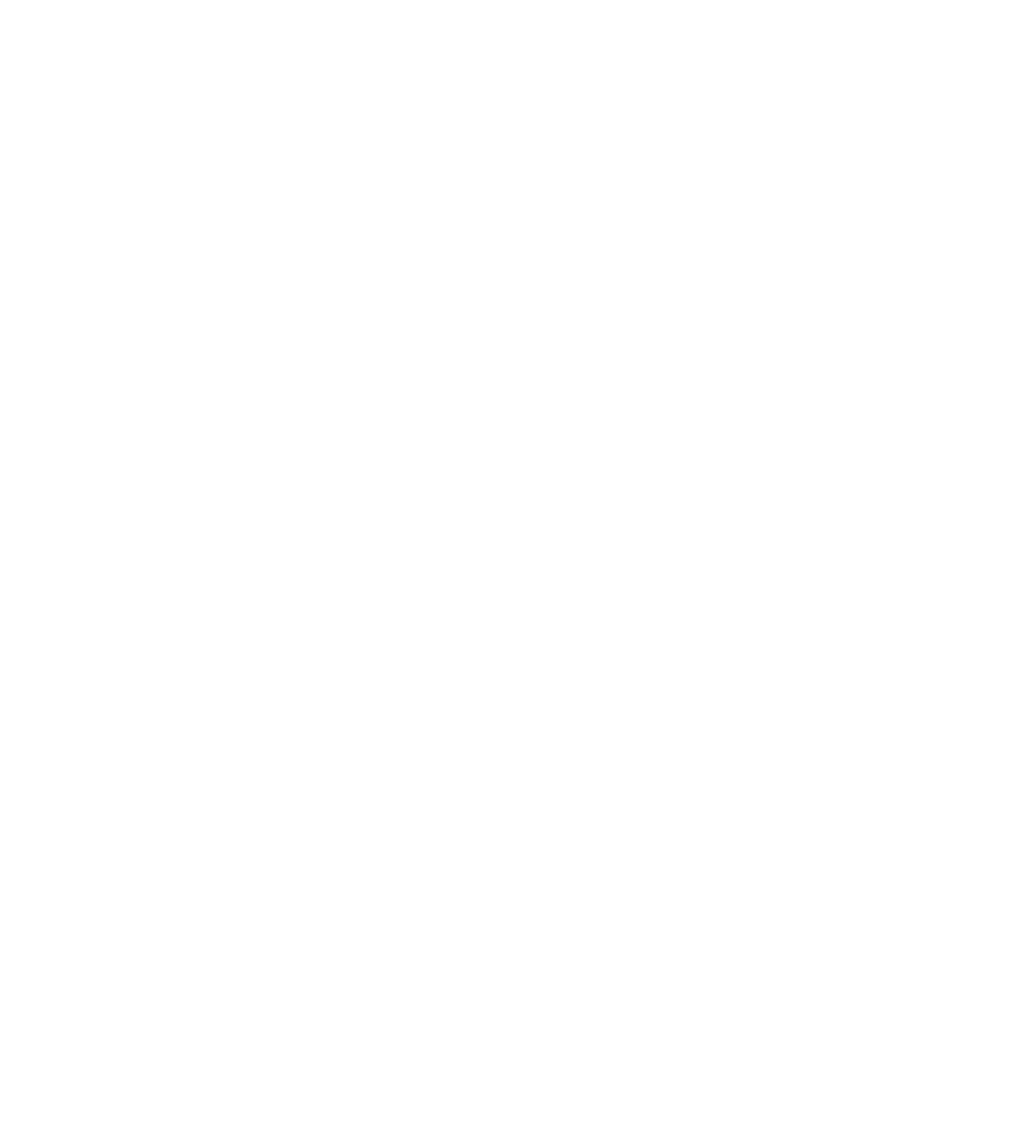
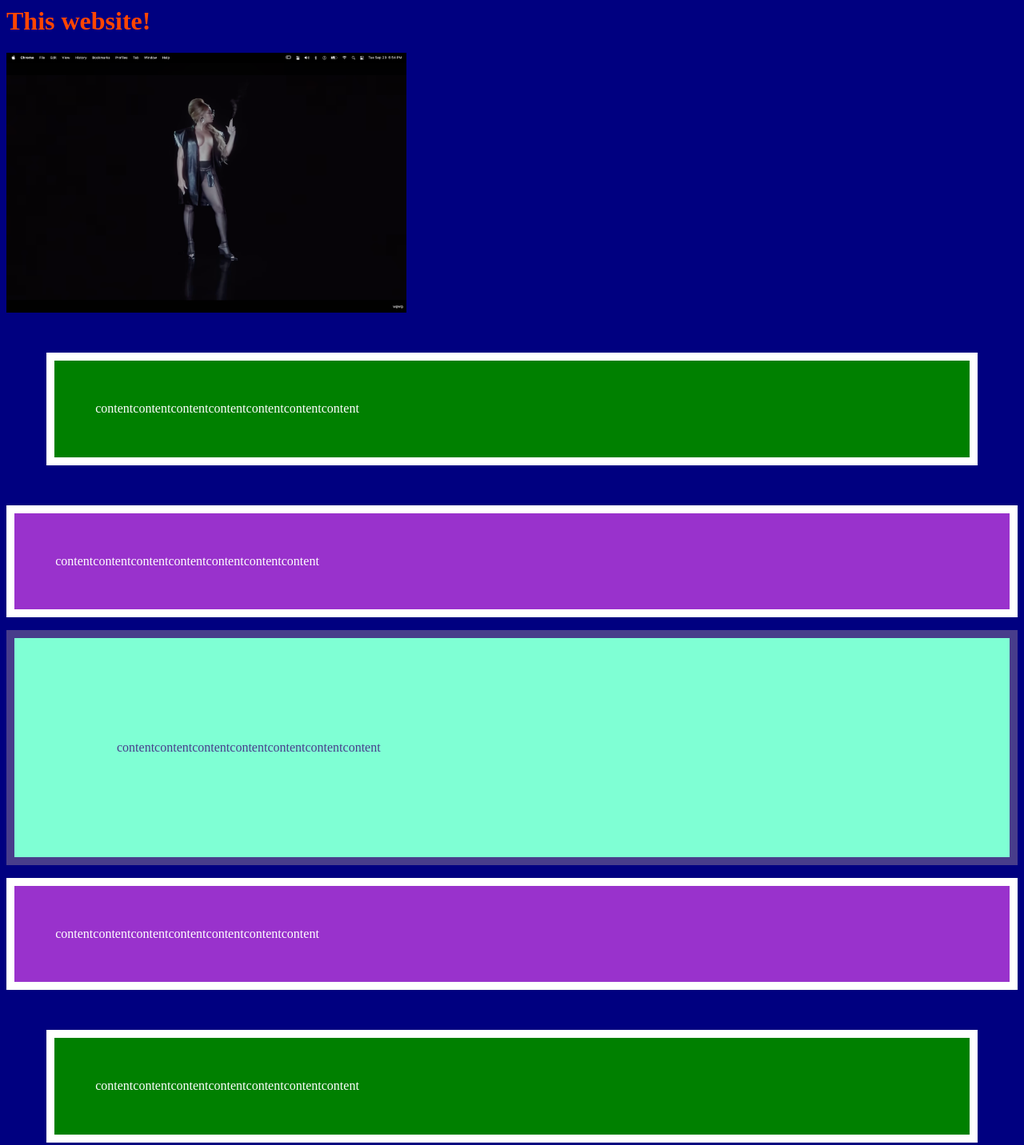
Before and after one commit to kjmo404/webDev_A_Fall2025, a plain HTML site: page week02/codedemo/index.html in a window 1280 px wide. Shown: the whole page at 80% size. Before the commit the page ends 800 px from the top, so only its background shows below. Drawn offline with Linux system fonts and the light colour scheme.

Commit message:
week 2 code demo

```diff
--- a/week02/codedemo/index.html
+++ b/week02/codedemo/index.html
@@ -0,0 +1,21 @@
+<html>
+    <head>
+      		<title> 💻 Intro 2 CSS </title>
+		<link href = "theStyle.css" rel = "stylesheet" >
+	</head>
+    <body>
+        <h1>This website!</h1>
+            <img src="beyonce.png" width="500px">
+            <p class = "theDescription">contentcontentcontentcontentcontentcontentcontent</p>
+
+            <p>contentcontentcontentcontentcontentcontentcontent</p>
+
+            <p id = "theSpecial">contentcontentcontentcontentcontentcontentcontent</p>
+
+            <p>contentcontentcontentcontentcontentcontentcontent</p>
+
+            <p class = "theDescription">contentcontentcontentcontentcontentcontentcontent</p>
+
+        </main>
+    </body>
+</html>
--- /dev/null
+++ b/week02/codedemo/theStyle.css
@@ -0,0 +1,28 @@
+
+			h1 {
+				color: #FF4500
+			}
+
+			body {
+				background: #000080;
+			}
+
+            p {
+                background-color:darkorchid;
+                color:white;
+                border: solid 10px;
+                padding:4vw;
+            }
+
+            #theSpecial{
+                color:darkslateblue;
+                background-color: aquamarine;
+                padding: 10vw;
+
+            }
+
+
+            .theDescription{
+                background-color: green;
+                margin:50px;
+            }
```
Also changed, not shown: index.html (+2 -2 lines), week02/codedemo/beyonce.png (added).
